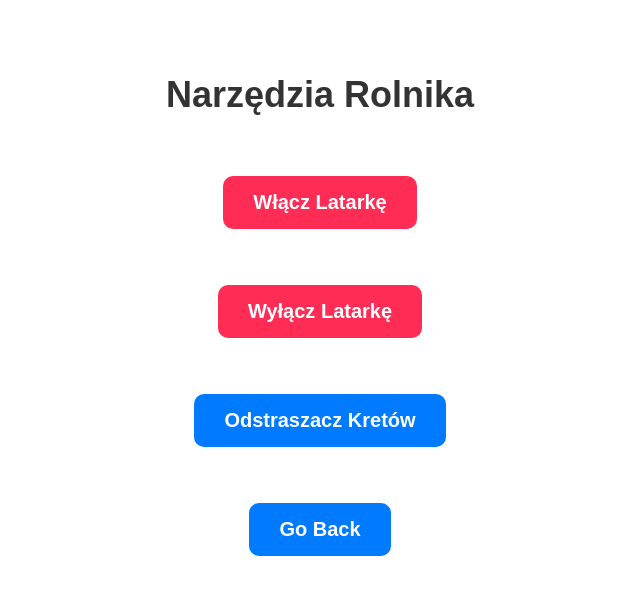
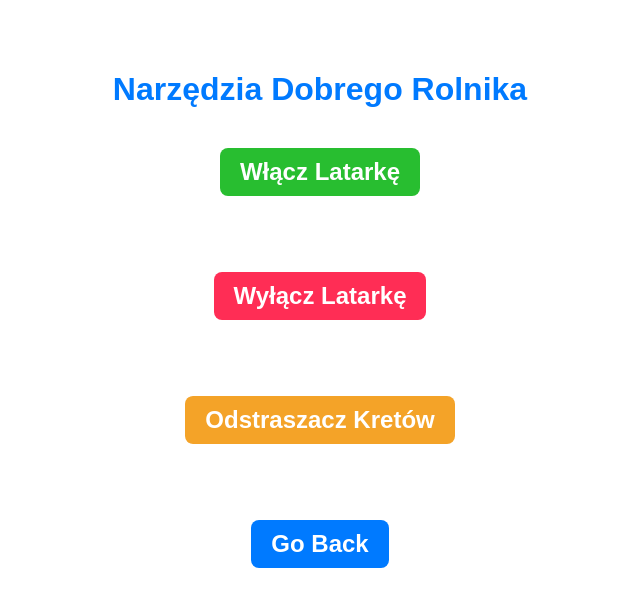
Before and after one commit to MagmutC3/WaterApp, a React (Create React App) app: page /tools in a window 1280 px wide. Shown: the top 606 px of the page, without its empty margins (320-960 px from the left). Built offline with nearby package versions, Linux system fonts and the light colour scheme; no server answers.

Commit message:
Minor and major fixes and changes

```diff
--- a/src/App.css
+++ b/src/App.css
@@ -28,3 +28,13 @@ html {
     transform: rotate(360deg);
   }
 }
+
+body, html {
+  min-height: 100vh;
+  margin: 0;
+  padding: 0;
+}
+
+body {
+  background-color: none;
+}
--- a/src/myfields/MyFields.css
+++ b/src/myfields/MyFields.css
@@ -12,10 +12,17 @@
   display: flex;
   justify-content: space-between;
   align-items: center;
-  width: 100%;
+  width: 97.5%;
   padding: 20px;
   background-color: #fff;
   box-shadow: 0 1px 2px rgba(0, 0, 0, 0.3);
+}
+
+.myfields__userInfo {
+  display: flex;
+  justify-content: center;
+  align-items: center;
+
 }
 
 .myfields__topUserName {
@@ -43,6 +50,7 @@
   width: 100%;
   max-width: 1000px;
   margin-top: 20px;
+
 }
 
 .myfields__bottom {
@@ -66,6 +74,7 @@
   transition: all 0.2s ease-in-out;
 }
 
-.myfields__bottomToolsButton button:hover {
+
+/* .myfields__bottomToolsButton button:hover {
   background-color: #0055ff;
-}
+} */
--- a/src/myfields/MyFields.js
+++ b/src/myfields/MyFields.js
@@ -42,10 +42,12 @@ function MyFields() {
   return (
     <div className="myfields">
       <div className="myfields__top">
-        <div className="myfields__topUserName">Logged in as: {user.email}</div>
-        <div className="myfields__topUserIcon">
+        <div className="myfields__userInfo">
+          <div className="myfields__topUserIcon">
           <AccountCircleIcon />
         </div>
+        <div className="myfields__topUserName">Logged in as: {user.email}</div></div>
+
         <div className="myfields__topLogoutButton">
           <button onClick={handelLogout}>Log out</button>
         </div>
--- a/src/myfields/fields/AddField.css
+++ b/src/myfields/fields/AddField.css
@@ -15,8 +15,10 @@
   font-size: 24px;
   font-weight: 600;
   margin-bottom: 20px;
-  color: #333333;
+  color: #007aff;
 }
+
+
 
 .addfield__form {
   display: flex;
--- a/src/myfields/fields/AddField.js
+++ b/src/myfields/fields/AddField.js
@@ -65,7 +65,7 @@ function AddField() {
 
   return (
     <div className="addfield">
-      <h1>AddField</h1>
+      <h1 >Add Field</h1>
       <form className="addfield__form" onSubmit={handleSubmit}>
         <label>
           Name:
--- a/src/myfields/fields/Field.css
+++ b/src/myfields/fields/Field.css
@@ -6,6 +6,8 @@
   border-bottom: 3px solid #ccc;
   border-top: 3px solid #ccc;
   margin-bottom: 10px;
+  padding-left: 3%;
+  padding-right: 3%;
   background-color: #ccc8d2;
   border-radius: 6px;
   box-shadow: 0 0 10px rgba(0, 0, 0, 0.5);
@@ -22,9 +24,18 @@
 
 .myfields__fieldDetailsName {
   margin: 0;
+  margin-top: -7%;
   padding: 0;
   font-size: 1.5rem;
   font-weight: bolder;
+}
+
+.myfields__fieldDetailsStatusIcon{
+  margin-top: -5%;
+}
+
+.myfields__fieldDetailsNameLink:hover {
+  text-decoration:none;
 }
 
 .myfields__fieldImage > img {
--- a/src/myfields/fields/Field.js
+++ b/src/myfields/fields/Field.js
@@ -9,7 +9,7 @@ function Field({ name, image }) {
       {/** this should include a name, image and be clickable (css) */}
       <div className="myfields__fieldDetails">
         <div className="myfields__fieldDetailsName">
-          <Link to="/fielddesc">{name}</Link>
+          <Link to="/fielddesc" className="myfields__fieldDetailsNameLink">{name}</Link>
         </div>
         <div className="myfields__fieldDetailsStatusIcon">
           <HealthAndSafetyIcon />
--- a/src/myfields/fields/FieldDesc.css
+++ b/src/myfields/fields/FieldDesc.css
@@ -1,3 +1,9 @@
+.centered {
+  display: flex;
+  justify-content: center;
+  align-items: center;
+}
+
 .field-desc {
     display: flex;
     flex-direction: column;
--- a/src/myfields/fields/FieldDesc.js
+++ b/src/myfields/fields/FieldDesc.js
@@ -17,6 +17,7 @@ import {
   Routes
 } from "react-router-dom";
 import "../../App.css";
+import "./FieldDesc.css";
 
 function FieldDesc() {
   const history = useNavigate ();
--- a/src/tools/Tools.css
+++ b/src/tools/Tools.css
@@ -9,7 +9,7 @@
   h1 {
     font-size: 36px;
     font-weight: bold;
-    color: #333;
+    color: #007aff;
     text-align: center;
     margin-bottom: 50px;
   }
@@ -36,14 +36,31 @@
     box-shadow: 0px 0px 0px 3px rgba(0, 122, 255, 0.5);
   }
 
-  .turnOn,
+  .turnOn {
+    background-color: #28be30;
+  }
+
+  .turnOn:hover {
+    background-color: #1d8422;
+  }
+
   .turnOff {
     background-color: #ff2d55;
   }
 
-  .turnOn:hover,
+
   .turnOff:hover {
     background-color: #cc2446;
+  }
+
+  .moleRepeller {
+    background-color: #f4a328;
+
+  }
+
+  .moleRepeller:hover {
+    background-color: #db9226;
+
   }
 
   .turnOn:focus,
--- a/src/tools/Tools.js
+++ b/src/tools/Tools.js
@@ -58,14 +58,14 @@ function Tools() {
 
   return (
     <div className="about-us">
-      <h1>Narzędzia Rolnika</h1>
+      <h1>Narzędzia Dobrego Rolnika</h1>
       <button class="turnOn">Włącz Latarkę</button>
       <br />
       <br />
       <button class="turnOff">Wyłącz Latarkę</button>
       <br />
       <br />
-      <button onClick={sendSOS}>Odstraszacz Kretów</button>
+      <button onClick={sendSOS} class="moleRepeller">Odstraszacz Kretów</button>
       <br />
       <br />
       <button onClick={() => history(-1)}>Go Back</button>
```
